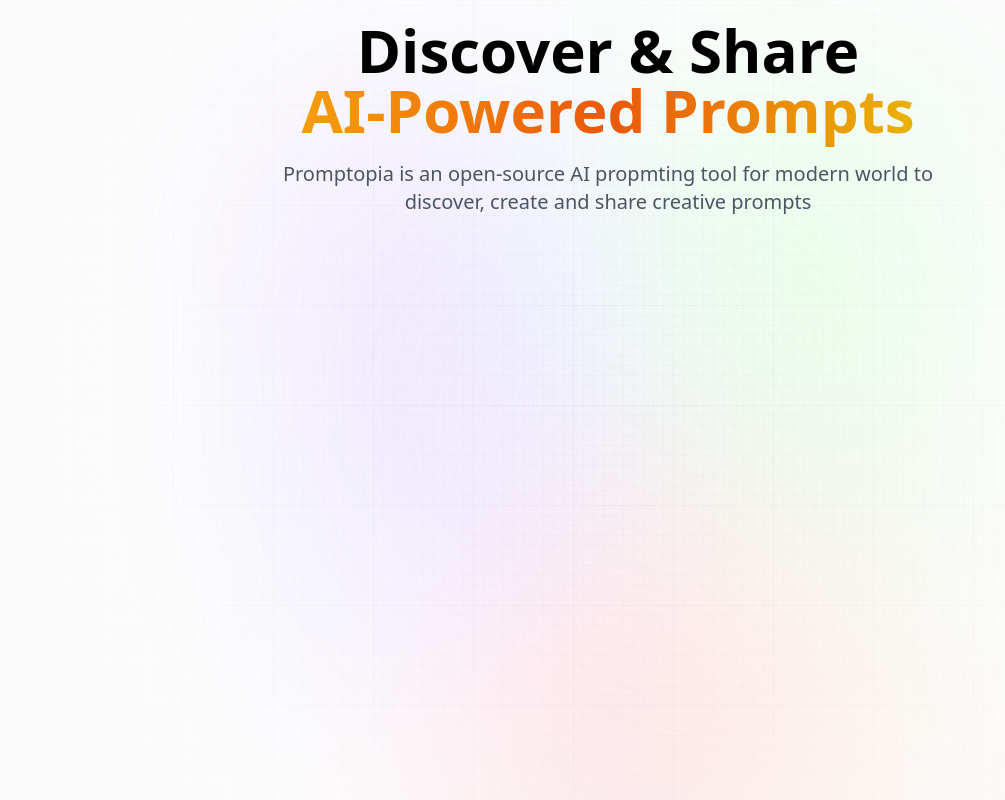
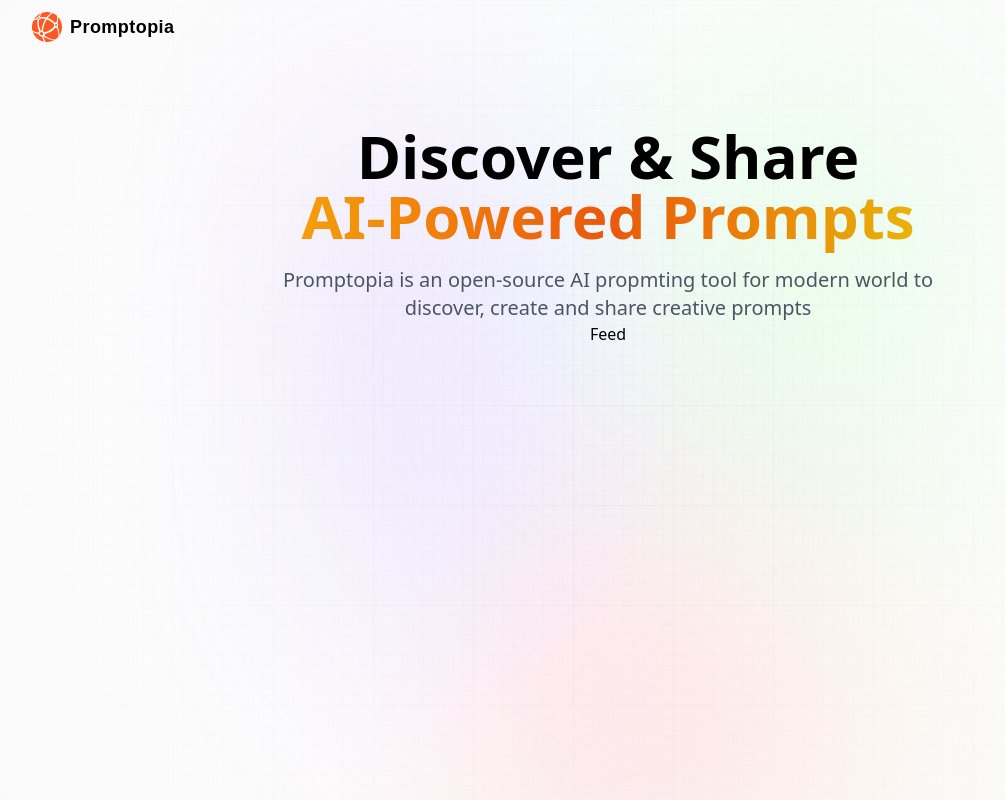
Before and after one commit to Sxzar/ai_prompts, a Next.js app: page / in a window 1280 px wide. Shown: the whole page, without its empty margins (32-1037 px from the left). Built offline with nearby package versions, Linux system fonts and the light colour scheme.

Commit message:
created the nav component and added the logo

```diff
--- a/app/layout.jsx
+++ b/app/layout.jsx
@@ -1,3 +1,5 @@
+import Nav from "@components/Nav";
+import Provider from "@components/Provider";
 import "@styles/globals.css";
 
 export const metadata = {
@@ -13,7 +15,10 @@
 					<div className="gradient" />
 				</div>
 
-				<main className="app">{children}</main>
+				<main className="app">
+					<Nav />
+					{children}
+				</main>
 			</body>
 		</html>
 	);
--- a/app/page.jsx
+++ b/app/page.jsx
@@ -1,3 +1,5 @@
+import Feed from "@components/Feed";
+
 const Home = () => {
 	return (
 		<section className="w-full flex-center flex-col">
@@ -13,7 +15,7 @@
 				to discover, create and share creative prompts
 			</p>
 
-			{/* Feed */}
+			<Feed />
 		</section>
 	);
 };
--- a/components/Nav.jsx
+++ b/components/Nav.jsx
@@ -1,7 +1,25 @@
-import React from "react";
+"use client";
+
+import { getProviders, signIn, signOut, useSession } from "next-auth/react";
+import Image from "next/image";
+import Link from "next/link";
+import { useEffect, useState } from "react";
 
 const Nav = () => {
-	return <div>Nav</div>;
+	return (
+		<nav className="flex-between w-full mb-16 pt-3">
+			<Link href="/" className="flex gap-2 flex-center">
+				<Image
+					src="/assets/images/logo.svg"
+					alt="Promptopia Logo"
+					width={30}
+					height={30}
+					className="object-contain"
+				/>
+				<p className="logo_text">Promptopia</p>
+			</Link>
+		</nav>
+	);
 };
 
 export default Nav;
```
